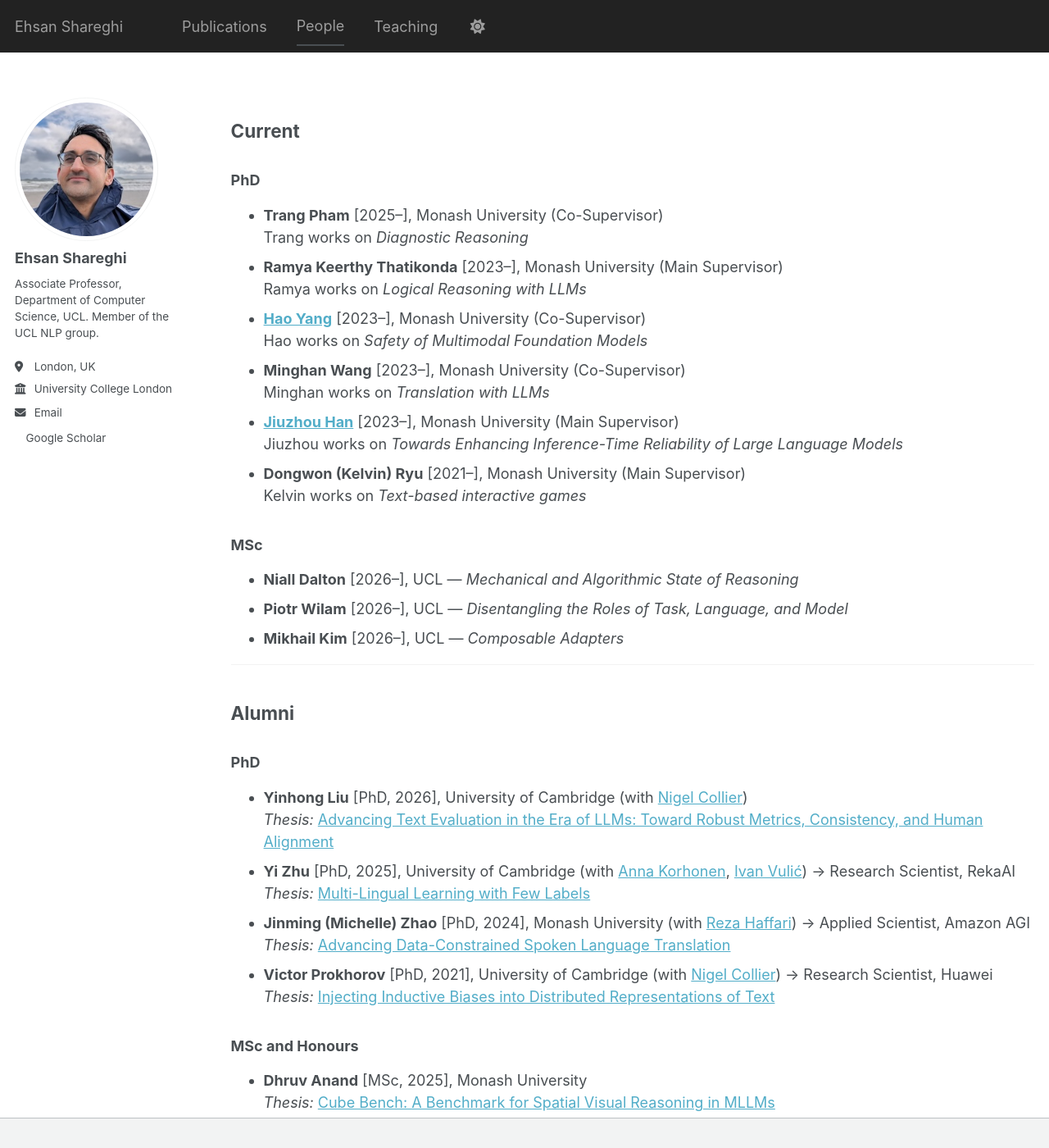
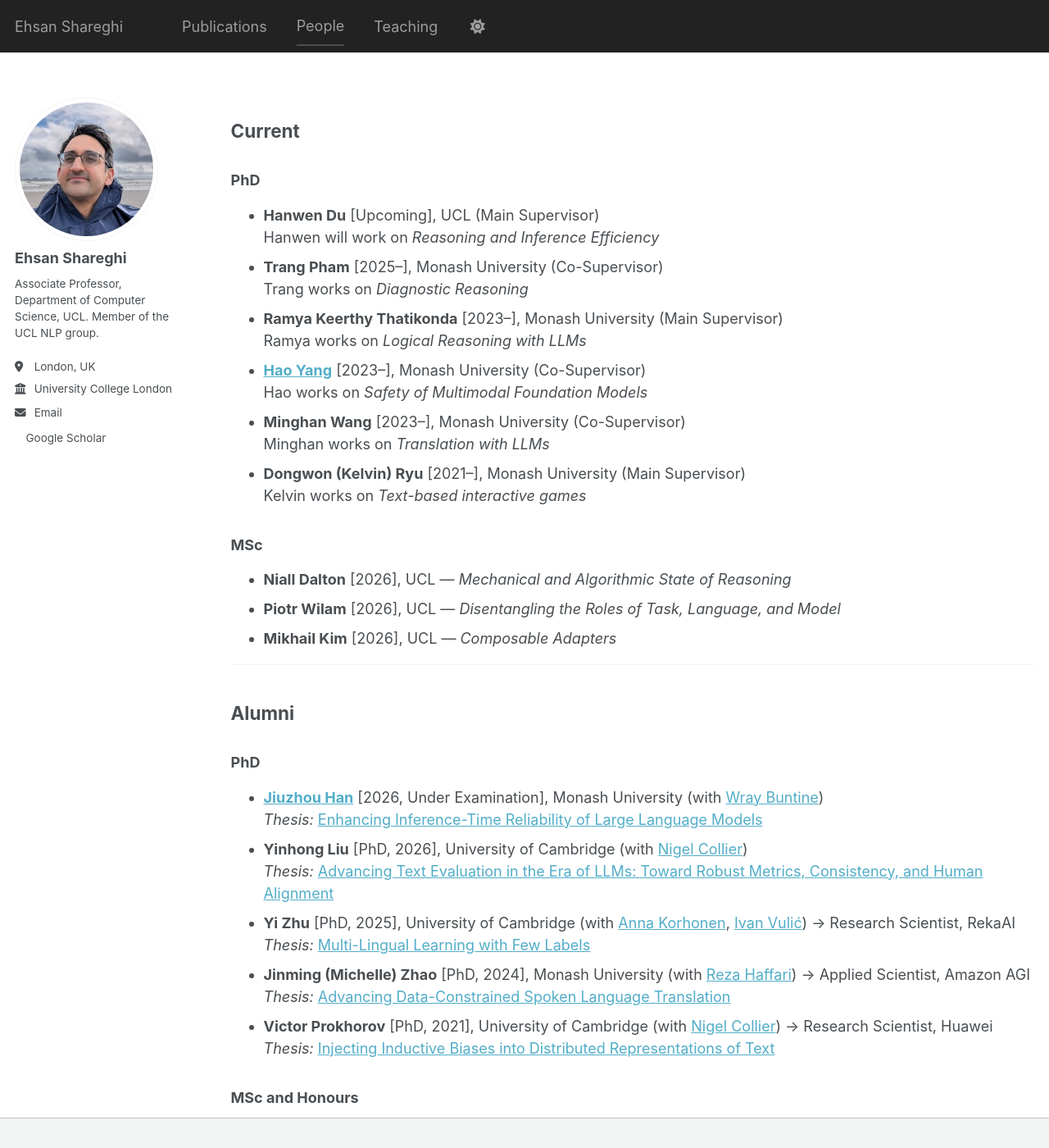
Before and after one commit to eehsan/eehsan.github.io, a Jekyll site: the page built from _pages/people.md, in a window 1280 px wide and 1400 px high. Shown: the whole window at 82% size. Built offline with Jekyll 4.4.1, drawn with Linux system fonts in a browser that asks for light colours; a style sheet for code colours, icons or effects is not loaded.

Commit message:
Revise people.md for current students and alumni
Updated current PhD and MSc student entries, and added Jiuzhou Han to alumni section with thesis details.

```diff
--- a/_pages/people.md
+++ b/_pages/people.md
@@ -8,7 +8,8 @@ author_profile: true
 ## Current
 
 ### PhD
-
+* **Hanwen Du** [Upcoming], UCL (Main Supervisor) <br>
+ Hanwen will work on *Reasoning and Inference Efficiency*
 * **Trang Pham** [2025–], Monash University (Co-Supervisor) <br>
  Trang works on *Diagnostic Reasoning*
 * **Ramya Keerthy Thatikonda** [2023–], Monash University (Main Supervisor) <br>
@@ -17,16 +18,14 @@ author_profile: true
   Hao works on *Safety of Multimodal Foundation Models*
 * **Minghan Wang** [2023–], Monash University (Co-Supervisor) <br>
   Minghan works on *Translation with LLMs*
-* [**Jiuzhou Han**](https://jiuzhouh.github.io) [2023–], Monash University (Main Supervisor) <br>
-  Jiuzhou works on *Towards Enhancing Inference-Time Reliability of Large Language Models*
 * **Dongwon (Kelvin) Ryu** [2021–], Monash University (Main Supervisor) <br>
   Kelvin works on *Text-based interactive games*
 
 ### MSc
 
-* **Niall Dalton** [2026–], UCL — *Mechanical and Algorithmic State of Reasoning*
-* **Piotr Wilam** [2026–], UCL — *Disentangling the Roles of Task, Language, and Model*
-* **Mikhail Kim** [2026–], UCL — *Composable Adapters*
+* **Niall Dalton** [2026], UCL — *Mechanical and Algorithmic State of Reasoning*
+* **Piotr Wilam** [2026], UCL — *Disentangling the Roles of Task, Language, and Model*
+* **Mikhail Kim** [2026], UCL — *Composable Adapters*
 
 ---
 
@@ -34,6 +33,8 @@ author_profile: true
 
 ### PhD
 
+* [**Jiuzhou Han**](https://jiuzhouh.github.io) [2026, Under Examination], Monash University (with [Wray Buntine](https://scholar.google.com/citations?user=h0EpYIkAAAAJ&hl=en)) <br>
+  *Thesis:* [Enhancing Inference-Time Reliability of Large Language Models](.)
 * **Yinhong Liu** [PhD, 2026], University of Cambridge (with [Nigel Collier](https://sites.google.com/site/nhcollier)) <br>
   *Thesis:* [Advancing Text Evaluation in the Era of LLMs: Toward Robust Metrics, Consistency, and Human Alignment](https://www.repository.cam.ac.uk/bitstreams/7d9a06ed-1ca3-432d-b963-0bae2709edd9/download)
 * **Yi Zhu** [PhD, 2025], University of Cambridge (with [Anna Korhonen](https://sites.google.com/site/annakorhonen/), [Ivan Vulić](https://sites.google.com/site/ivanvulic/)) → Research Scientist, RekaAI  <br>
```
